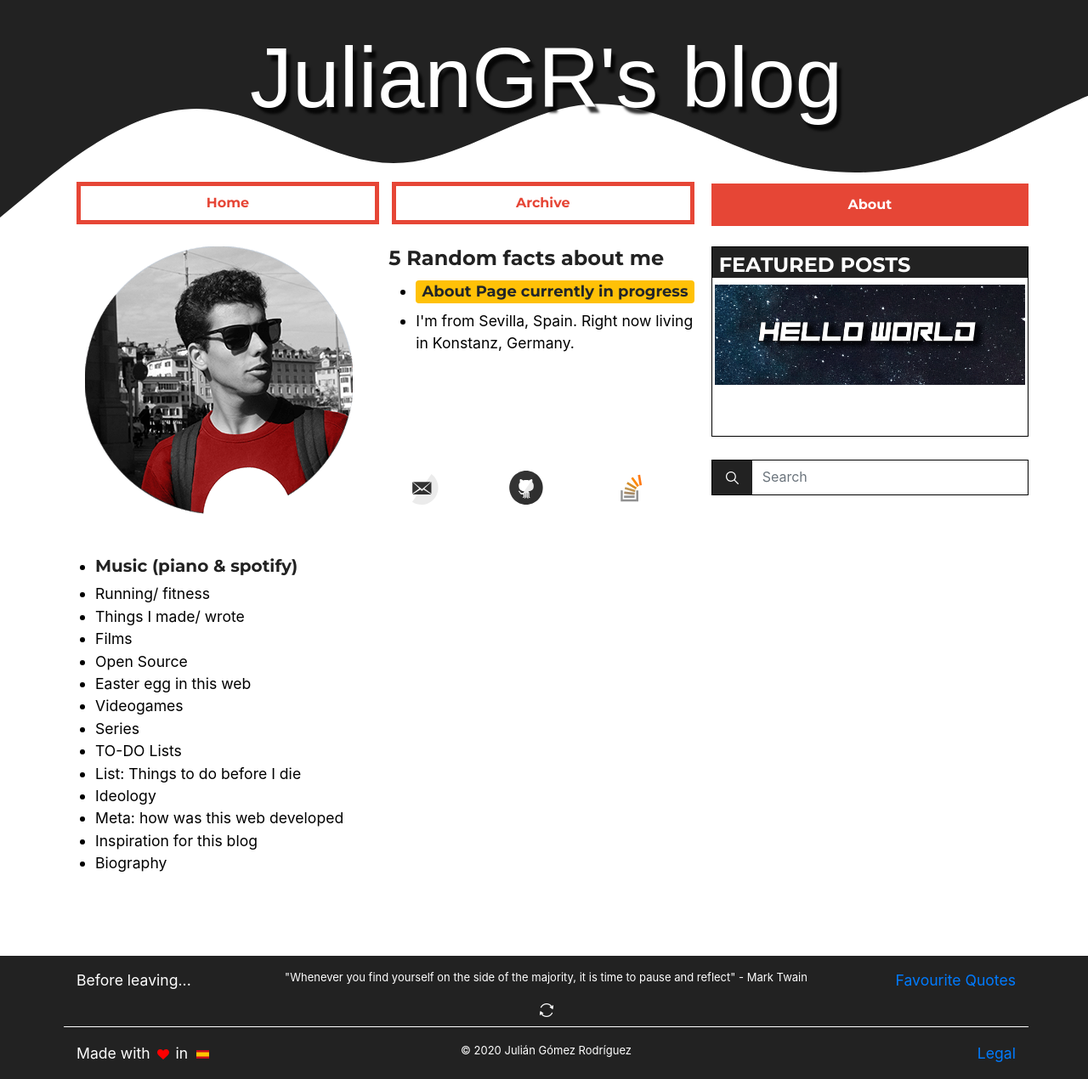
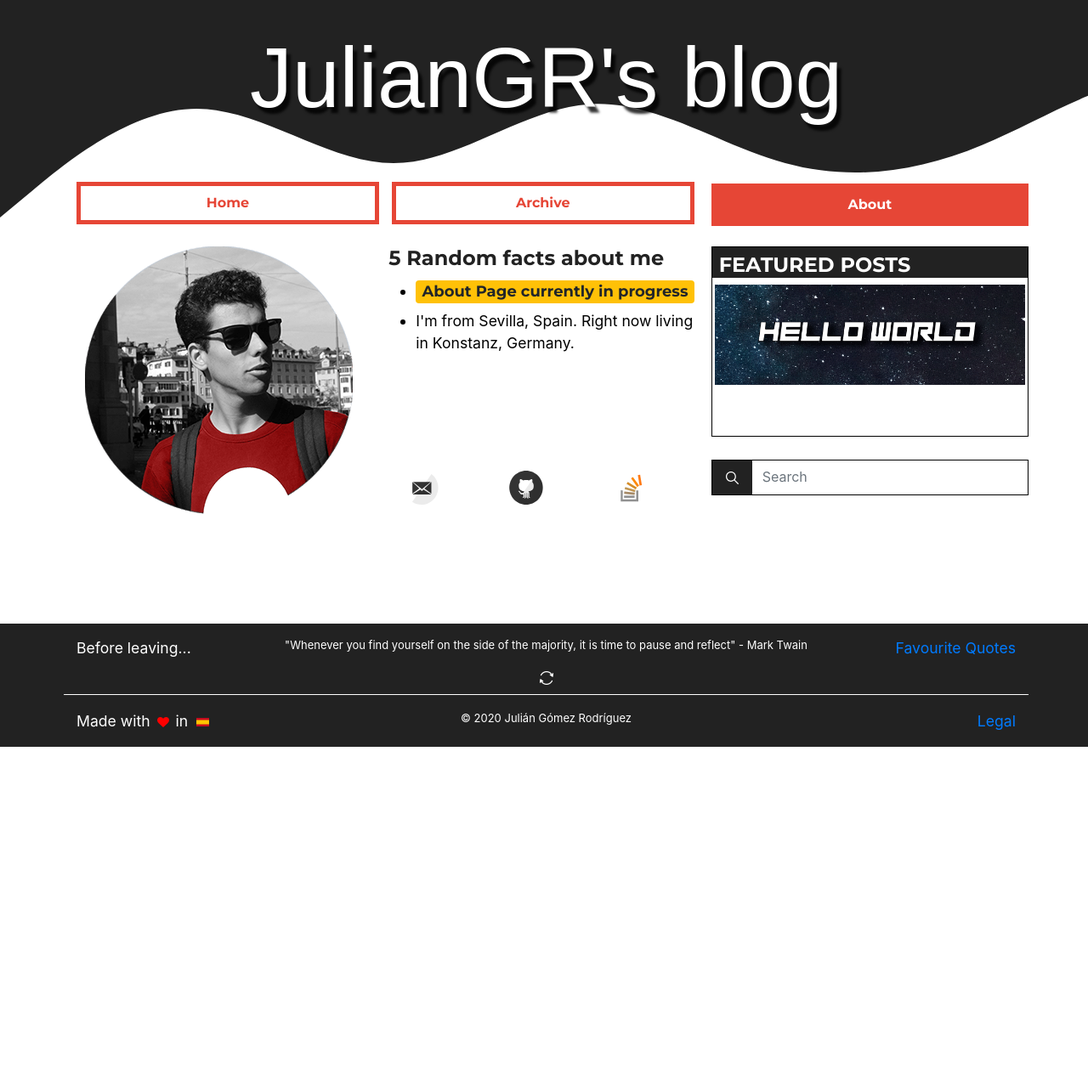
Before and after one commit to JulianGR/JulianGR.github.io, a Jekyll site: the page built from about.html, in a window 1280 px wide. Shown: the whole page at 85% size. Built offline with Jekyll 4.4.1, drawn with Linux system fonts in a browser that asks for light colours; after the commit the page ends 900 px from its top, so only the background shows below that.

Commit message:
added target-blank gem and fixed minor things (css and typos))

```diff
--- a/_config.yml
+++ b/_config.yml
@@ -34,9 +34,15 @@
   - jekyll-sitemap # Create a sitemap using the official Jekyll sitemap gem
   - jekyll-feed # Create an Atom feed using the official Jekyll feed gem
 
+plugins:
+  - jekyll-target-blank
+
 # Exclude these files from your production _site
 exclude:
   - Gemfile
   - Gemfile.lock
   - LICENSE
   - README.md
+  - .aboutPhoto.psd
+  - Thumbs.db
+  - _Thumbs.db
--- a/about.html
+++ b/about.html
@@ -62,23 +62,4 @@
 <div class="row">
 
 
-  <ul>
-    <li>
-      <h5>Music (piano & spotify)</h5>
-    </li>
-    <li>Running/ fitness</li>
-    <li>Things I made/ wrote</li>
-    <li>Films</li>
-    <li>Open Source</li>
-    <li>Easter egg in this web</li>
-    <li>Videogames</li>
-    <li>Series</li>
-    <li>TO-DO Lists</li>
-    <li>List: Things to do before I die </li>
-    <li>Ideology</li>
-    <li>Meta: how was this web developed</li>
-    <li>Inspiration for this blog</li>
-    <li>Biography</li>
-  </ul>
-
 </div>
--- a/style.scss
+++ b/style.scss
@@ -185,11 +185,11 @@
 
   h6 {
     text-align: right;
-    margin-bottom: -1.5rem;
   }
 
   .linkToRight {
     float: right;
+    margin-top: -1.5rem;
   }
 
   blockquote {
```
Also changed, not shown: _posts/2020-3-19-Hello-World.md (+2 -2 lines), archive.html (+7 -5 lines), README.md, 1 other file.
